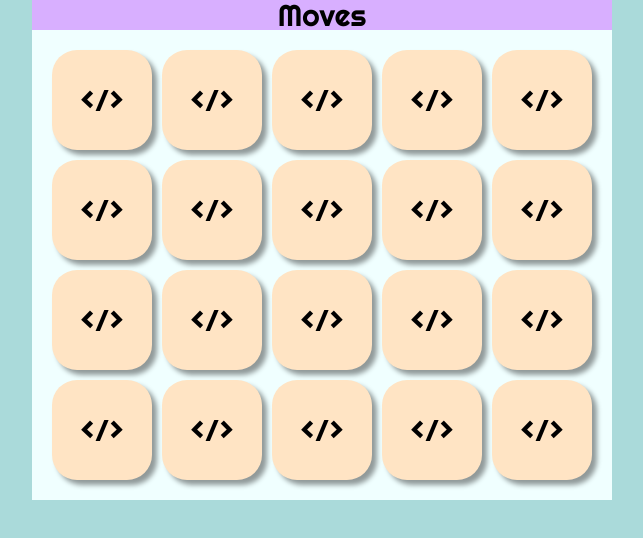
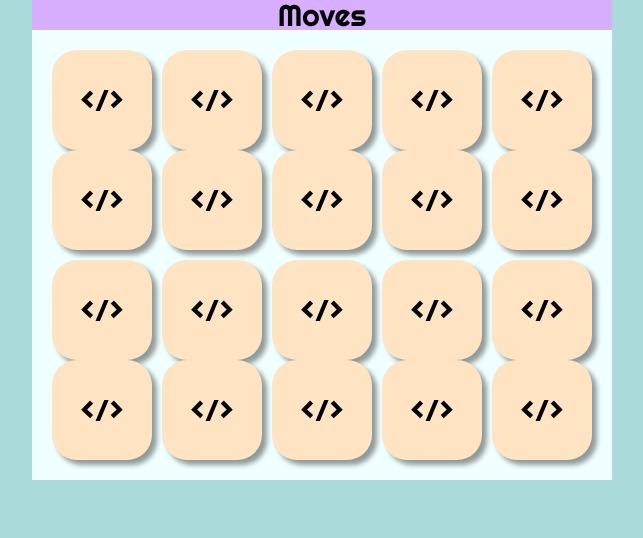
Before and after one commit to Edio-Goncalves/jogo-memoria, a website built with Vite: page index.html in a window 1280 px wide. Shown: the whole page, without its empty margins (318-961 px from the left). Built offline with nearby package versions, Linux system fonts and the light colour scheme.

Commit message:
:construction: Create CardFrontBack component without css

```diff
--- a/main.js
+++ b/main.js
@@ -6,4 +6,11 @@ import PlayerMoves from "./src/components/PlayerMoves";
 
 const $root = document.querySelector("#root");
 
-$root.insertAdjacentHTML("beforeend", PlayerMoves() + BoardGame(20));
+$root.insertAdjacentHTML(
+  "beforeend",
+  `
+   ${PlayerMoves()}
+   ${BoardGame(10)}
+
+  `
+);
--- /dev/null
+++ b/src/components/CardFrontBack/index.js
@@ -0,0 +1,12 @@
+import BoardGame from "../../objects/BoardGame";
+import CardGame from "../CardGame";
+
+function CardFrontBack() {
+  return /* html */ `
+<article class="card-front-back">
+    ${CardGame()}
+    ${CardGame()}
+</article>
+`;
+}
+export default CardFrontBack;
--- a/src/components/PlayerMoves/index.js
+++ b/src/components/PlayerMoves/index.js
@@ -2,9 +2,9 @@ import "./style.css";
 
 function PlayerMoves() {
   return /* html */ `
-  <section class="player-moves">
+  <header class="player-moves">
     Moves
-  </section>
+  </header>
   `;
 }
 
--- a/src/components/PlayerMoves/style.css
+++ b/src/components/PlayerMoves/style.css
@@ -1,5 +1,5 @@
 .player-moves {
-  font-size: 30px;
+  font-size: 3rem;
   text-align: center;
   background-color: rgb(216, 175, 255);
 }
--- a/src/objects/BoardGame/index.js
+++ b/src/objects/BoardGame/index.js
@@ -1,9 +1,9 @@
 import "./style.css";
-import CardGame from "../../components/CardGame";
+import CardFrontBack from "../../components/CardFrontBack";
 
 function BoardGame(amount) {
-  const $htmlCardGame = CardGame();
-  const $htmlBoardGame = $htmlCardGame.repeat(amount);
+  const $htmlCardFrontBack = CardFrontBack();
+  const $htmlBoardGame = $htmlCardFrontBack.repeat(amount);
 
   return /* html */ `
   <section class="board-game">
```
